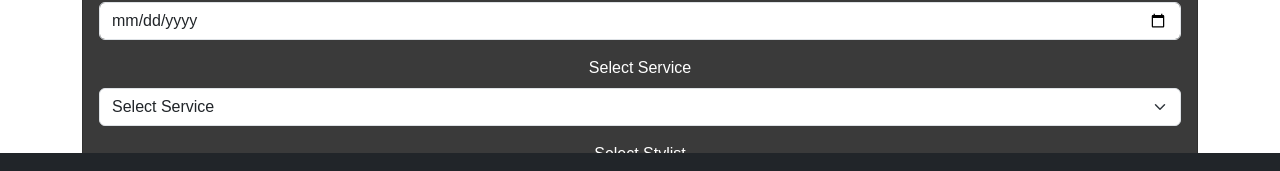
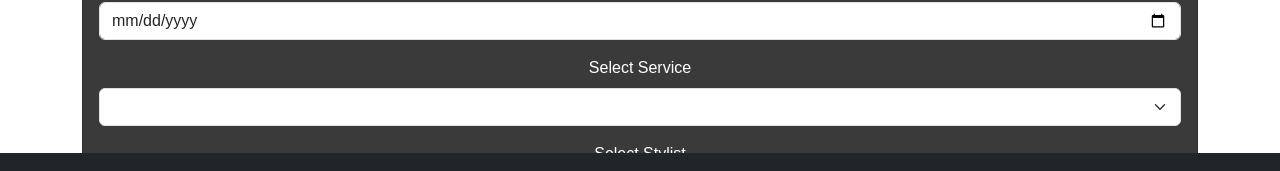
Before and after one commit to UpamaU/UpamaU.github.io, a plain HTML site: page book.html in a window 1280 px wide. Shown: the part 575-746 px from the top of the page. Drawn offline with nearby package versions, Linux system fonts and the light colour scheme.

Commit message:
Update book.html

```diff
--- a/book.html
+++ b/book.html
@@ -69,7 +69,7 @@
                     <div class="mb-3">
                         <label for="service" class="form-label">Select Service</label>
                         <select class="form-select" id="service" required>
-                            <option selected disabled>Select Service</option>
+                            <option selected disabled></option>
                             <option value="Full Colour">Full Colour</option>
                             <option value="Ombre">Ombre</option>
                             <option value="Regular Haircut">Regular Haircut</option>
```
